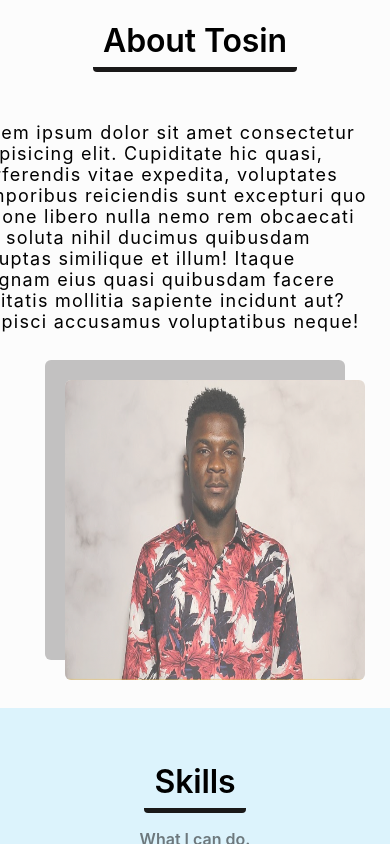
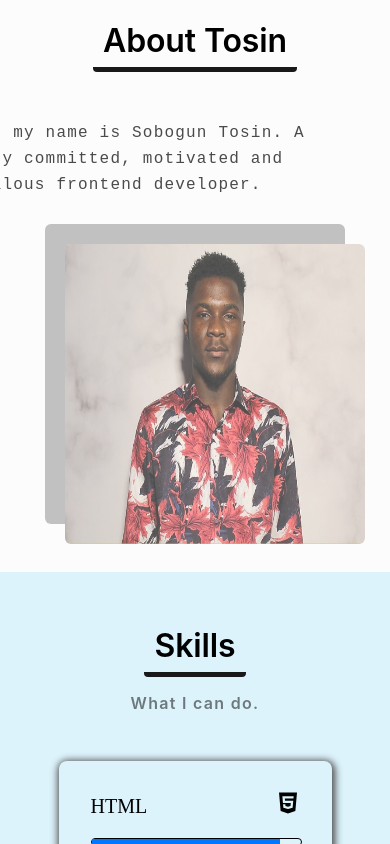
Before and after one commit to sobogun-tosin/portfolio, a React (Create React App) app: page / in a window 390 px wide. Shown: the part 940-1784 px from the top of the page. Built offline with nearby package versions, Linux system fonts and the light colour scheme; a web font is replaced by a local one.

Commit message:
updated styles responsiveness

```diff
--- a/src/components/About/About.js
+++ b/src/components/About/About.js
@@ -11,12 +11,8 @@ const About = ({ id }) => {
       </div>
       <div className={styles.About_content}>
         <p className={styles.About_content_description}>
-          Lorem ipsum dolor sit amet consectetur adipisicing elit. Cupiditate
-          hic quasi, perferendis vitae expedita, voluptates temporibus
-          reiciendis sunt excepturi quo ratione libero nulla nemo rem obcaecati
-          est soluta nihil ducimus quibusdam voluptas similique et illum! Itaque
-          magnam eius quasi quibusdam facere veritatis mollitia sapiente
-          incidunt aut? Adipisci accusamus voluptatibus neque!
+          Hi, my name is Sobogun Tosin. A very committed, motivated and zealous
+          frontend developer.
         </p>
         <div className={styles.About_img_container}>
           <div className={styles.About_img}>
--- a/src/components/About/About.module.scss
+++ b/src/components/About/About.module.scss
@@ -15,9 +15,12 @@
     align-items: stretch;
 
     &_description {
-      width: 90%;
-      letter-spacing: 1.25px;
-      font-size: 18px;
+      width: 80%;
+      letter-spacing: 1.2px;
+      line-height: 26px;
+      font-size: 16px;
+      opacity: 70%;
+      font-family: monospace;
     }
   }
 
--- a/src/components/Contact/Contact.js
+++ b/src/components/Contact/Contact.js
@@ -19,7 +19,7 @@ const Contact = ({ id }) => {
     <div className={styles.Contact} id={id}>
       <div className={styles.Contact_header}>
         <h3>Contact</h3>
-        <p>Reach me from anywhere</p>
+        <p>Get in touch</p>
       </div>
       <div className={styles.Contact_content}>
         <Formik
--- a/src/components/Navbar/Navbar.module.scss
+++ b/src/components/Navbar/Navbar.module.scss
@@ -27,6 +27,7 @@
 
     &_item {
       margin: 5px;
+      letter-spacing: 1.25px;
       padding: 5px;
       font-weight: 500;
       cursor: pointer;
--- a/src/components/Projects/Project.module.scss
+++ b/src/components/Projects/Project.module.scss
@@ -15,7 +15,7 @@
     @include sectionHeader;
   }
   &_content {
-    @include gridDisplay(repeat(auto-fit, minmax(300px, 1fr)));
+    @include gridDisplay(repeat(auto-fit, minmax(350px, 1fr)));
     grid-gap: 20px;
 
     &_item {
--- a/src/components/Qualifications/Qualification.module.scss
+++ b/src/components/Qualifications/Qualification.module.scss
@@ -17,10 +17,11 @@
 
   &_tab {
     &_header {
-      @include gridDisplay(repeat(auto-fit, minmax(300px, 1fr)));
+      @include gridDisplay(repeat(auto-fit, minmax(200px, 1fr)));
     }
 
     &_item {
+      @include flexDisplay(center);
       border-radius: 8px;
       cursor: pointer;
       padding: 14px 32px;
--- a/src/styles/_topography.scss
+++ b/src/styles/_topography.scss
@@ -60,6 +60,7 @@
 @mixin sectionHeader {
   @include flexDisplay(center);
   flex-direction: column;
+  letter-spacing: 1.3px;
 
   & > h3 {
     padding: 10px;
```
